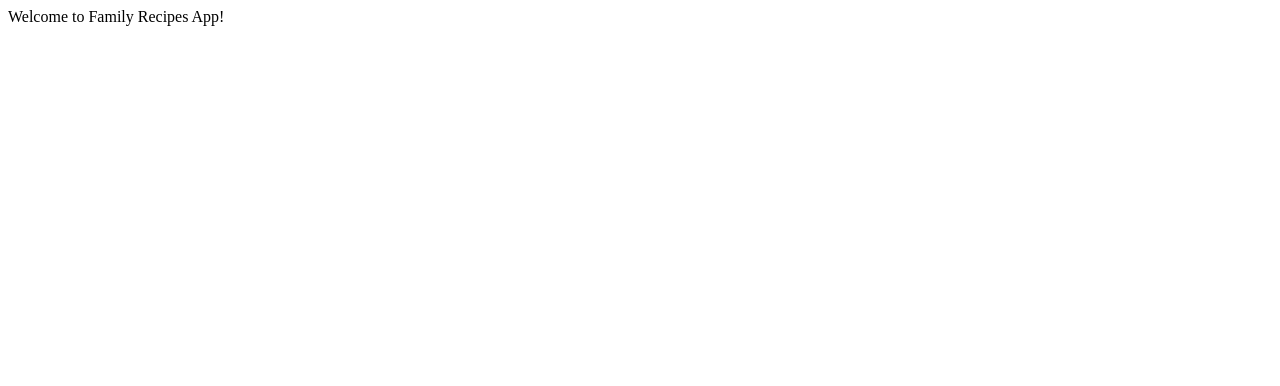
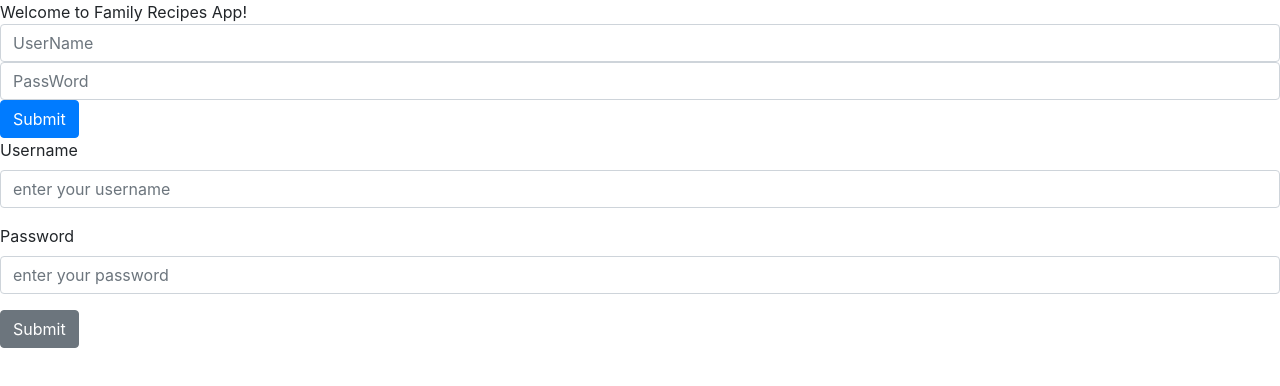
Before and after one commit to sathyaganesan/front-end-1, a React (Create React App) app: page / in a window 1280 px wide. Shown: the top 386 px of the page. Built offline with nearby package versions, Linux system fonts and the light colour scheme.

Commit message:
Add SignUpForm

```diff
--- a/package.json
+++ b/package.json
@@ -6,9 +6,12 @@
     "@testing-library/jest-dom": "^5.11.4",
     "@testing-library/react": "^11.1.0",
     "@testing-library/user-event": "^12.1.10",
+    "axios": "^0.21.1",
+    "bootstrap": "^4.6.0",
     "react": "^17.0.1",
     "react-dom": "^17.0.1",
     "react-scripts": "4.0.1",
+    "reactstrap": "^8.9.0",
     "web-vitals": "^0.2.4"
   },
   "scripts": {
--- a/src/Components/App.js
+++ b/src/Components/App.js
@@ -1,8 +1,14 @@
 import React from 'react'
+import LoginForm from './LoginForm'
+import SignUpForm from './SignUpForm'
 
 const App = () => {
   return (
+    <>
     <div>Welcome to Family Recipes App!</div>
+    <SignUpForm />
+    <LoginForm />
+    </>
   )
 }
 
--- a/src/Components/LoginForm.js
+++ b/src/Components/LoginForm.js
@@ -0,0 +1,46 @@
+import React, { useState } from 'react';
+import { Button, Form, FormGroup, Label, Input, FormText } from 'reactstrap';
+import axios from 'axios'
+
+const LoginForm = () => {
+
+  const [credentials, setCredentials] = useState({
+    username: '',
+    password: ''
+  })
+
+const onChangeHandler = (e) => {
+console.log(e.target.value);
+setCredentials({
+  ...credentials,
+  [e.target.name]: e.target.value
+})
+}
+
+const onSubmitHandler = (e) => {
+e.preventDefault()
+console.log('submitted!');
+// axios.post('', credentials)
+// .then((res) => {
+//   console.log(res);
+//   localStorage.setItem('token', res.data.payload)
+// })
+// .catch(err => console.log(err))
+}
+
+  return (
+    <Form onSubmit={onSubmitHandler}>
+          <FormGroup>
+        <Label for="username">Username</Label>
+        <Input type="text" name="username" id="username" placeholder="enter your username" onChange={onChangeHandler}/>
+      </FormGroup>
+      <FormGroup>
+        <Label for="examplePassword">Password</Label>
+        <Input type="password" name="password" id="examplePassword" placeholder="enter your password" onChange={onChangeHandler}/>
+      </FormGroup>
+      <Button>Submit</Button>
+    </Form>
+  )
+}
+
+export default LoginForm
--- a/src/Components/SignUpForm.js
+++ b/src/Components/SignUpForm.js
@@ -0,0 +1,41 @@
+import React,{useState} from "react";
+import { Button, Form, Input} from "reactstrap";
+
+function SignUpForm (){
+    const [signForm, setSignForm] = useState({
+        username : "",
+        password : ""
+    });
+
+    const inputChange = e => {
+        setSignForm({...signForm, [e.target.name] : e.target.value});
+    };
+
+    const formSubmit = e => {
+        e.preventDefault();
+        //axios request
+    };
+
+    return (
+        <Form onSubmit = {formSubmit}>
+            <Input
+            type = "text"
+            name  = "username"
+            placeholder = "UserName"
+            value = {signForm.username}
+            onChange = {inputChange}
+            />
+
+            <Input
+            type = "password"
+            name = "password"
+            placeholder = "PassWord"
+            value = {signForm.password}
+            onChange = {inputChange}
+            />
+            <Button color = "primary">Submit</Button>
+        </Form>
+    )
+}
+
+export default SignUpForm;
--- a/src/index.js
+++ b/src/index.js
@@ -1,3 +1,4 @@
+import 'bootstrap/dist/css/bootstrap.min.css';
 import React from 'react'
 import ReactDOM from 'react-dom'
 import App from './Components/App'
```
Also changed, not shown: 2 other files (tests, documents, lock files or other folders).
